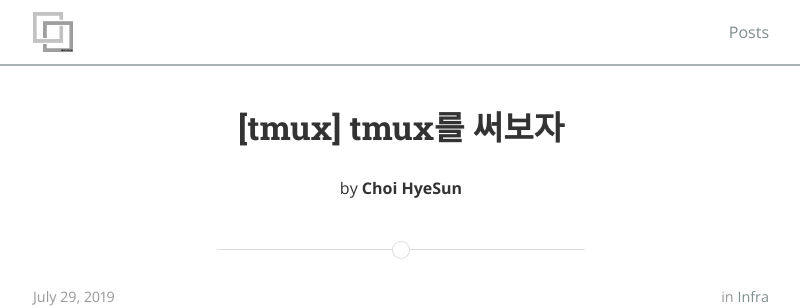
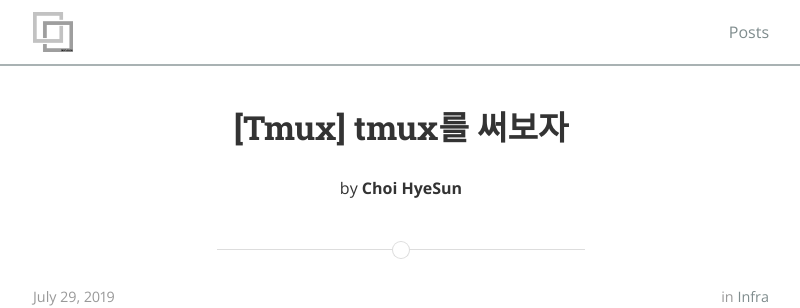
Before and after one commit to gptjs409/gptjs409.github.io, a Jekyll site: the page built from _posts/infra/2019-07-29-tmux.md, in a window 1280 px wide and 900 px high. Shown: the top 308 px of the window, without its empty margins (239-1039 px from the left). Built offline with Jekyll 4.4.1, drawn with Linux system fonts in a browser that asks for light colours; nearby versions of some CDN libraries.

```diff
--- a/_posts/infra/2019-07-29-tmux.md
+++ b/_posts/infra/2019-07-29-tmux.md
@@ -1,6 +1,6 @@
 ---
 layout: post
-title:  "[tmux] tmux를 써보자"
+title:  "[Tmux] tmux를 써보자"
 date:   2019-07-29 08:52:14
 author: Choi HyeSun
 categories: infra
```
